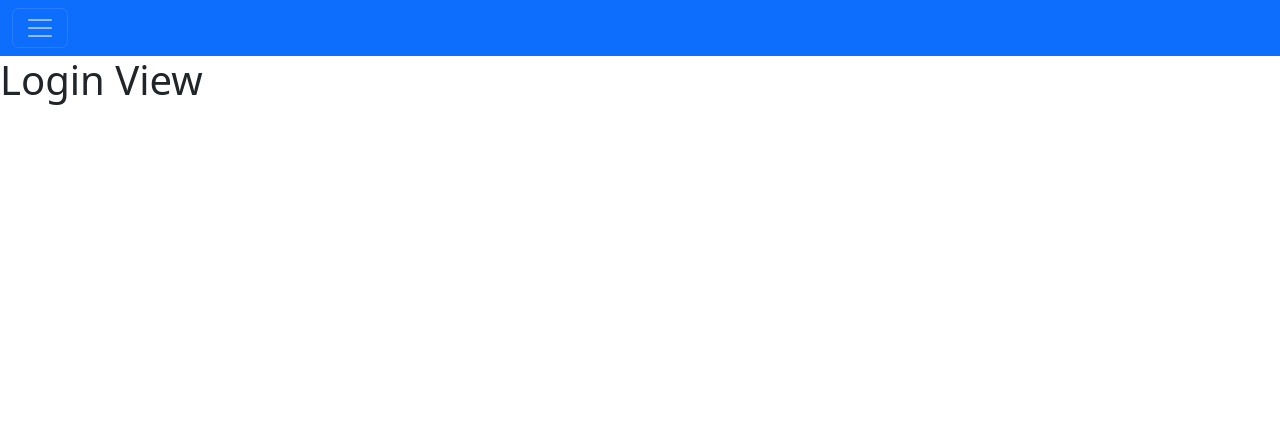
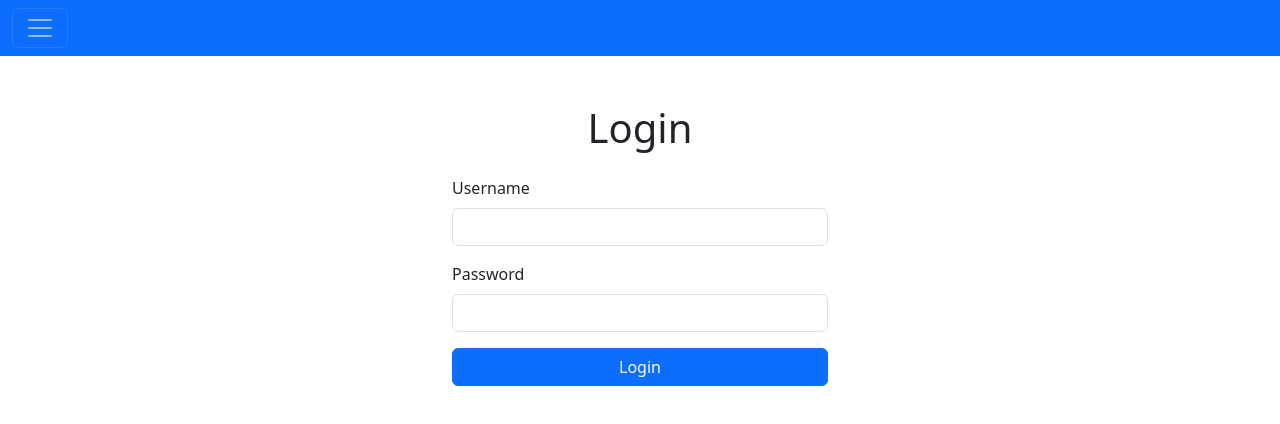
Before and after one commit to gustafsson96/project-dt193g-frontend, a Vue app: page / in a window 1280 px wide. Shown: the top 424 px of the page. Built offline with nearby package versions, Linux system fonts and the light colour scheme.

Commit message:
Create and style login form

```diff
--- a/src/views/LoginView.vue
+++ b/src/views/LoginView.vue
@@ -1,5 +1,24 @@
 <template>
-    <h1>Login View</h1>
+  <div class="container mt-5" style="max-width: 400px;">
+    <h1 class="mb-4 text-center">Login</h1>
+
+    <form>
+      <!-- Username input field -->
+      <div class="mb-3">
+        <label for="username" class="form-label">Username</label>
+        <input type="text" id="username" class="form-control" />
+      </div>
+
+      <!-- Password input field -->
+      <div class="mb-3">
+        <label for="password" class="form-label">Password</label>
+        <input type="password" id="password" class="form-control" />
+      </div>
+
+      <!-- Submit button for login -->
+      <button type="submit" class="btn btn-primary w-100">Login</button>
+    </form>
+  </div>
 </template>
 <script setup>
 
```
